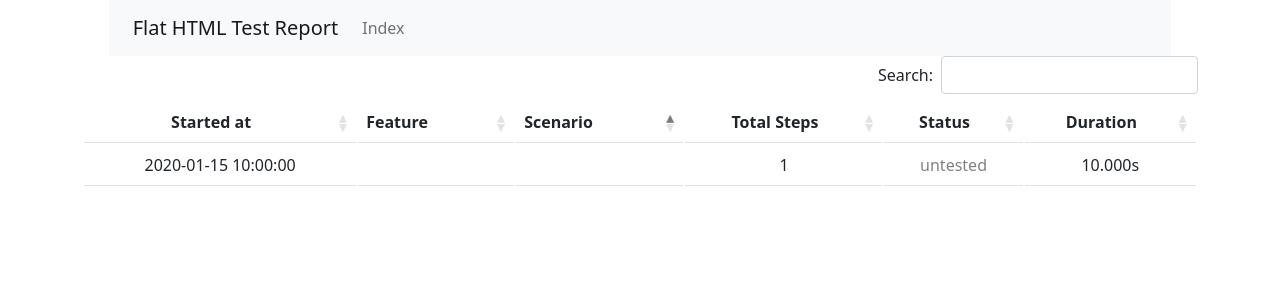
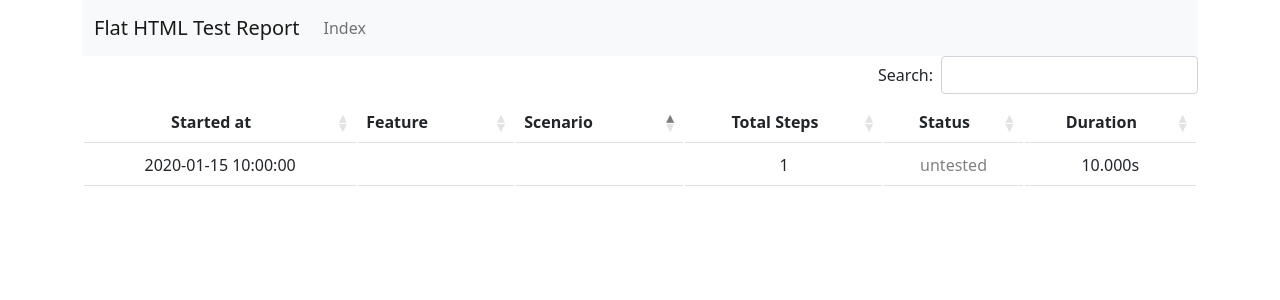
Before and after one commit to dominodatalab/cucu, a Python web app: template src/cucu/reporter/templates/flat.html in a window 1280 px wide. Shown: the top 300 px of the page. Run offline with Jinja, Linux system fonts and the light colour scheme; the template is opened without the code that fills it: most values are stand-ins (such as "Sample title", 1, 10 or a date in 2020); some libraries are stand-ins or nearby versions.

Commit message:
fix nav bar floating

```diff
--- a/src/cucu/reporter/templates/layout.html
+++ b/src/cucu/reporter/templates/layout.html
@@ -96,12 +96,8 @@
     </script>
   </head>
   <body>
-    <div class="row justify-content-md-center">
-        <div class="col-10">
-            {% block nav %}{% endblock %}
-        </div>
-    </div>
     <div class="container">
+        {% block nav %}{% endblock %}
         {% block content %}{% endblock %}
     </div>
   </body>
--- a/src/cucu/reporter/templates/scenario.html
+++ b/src/cucu/reporter/templates/scenario.html
@@ -101,7 +101,7 @@
             </tr>
 
             {% if step['result'] is defined %}
-                <tr class="row"><td style="min-width: 0;" class="col-12 collapse show multi-collapse" id="collapsable-row-{{ loop.index }}" colspan="2">
+                <tr class="row"><td style="min-width: 0;" class="col-12 collapse multi-collapse" id="collapsable-row-{{ loop.index }}" colspan="2">
 
                 {% if step['result']['stdout'] %}
                     <pre style="color: darkgray;">{{ escape("\n".join(step['result']['stdout'])) }}</pre><br/>
```
